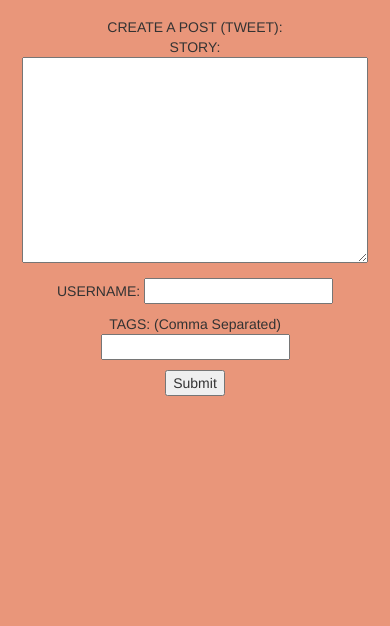
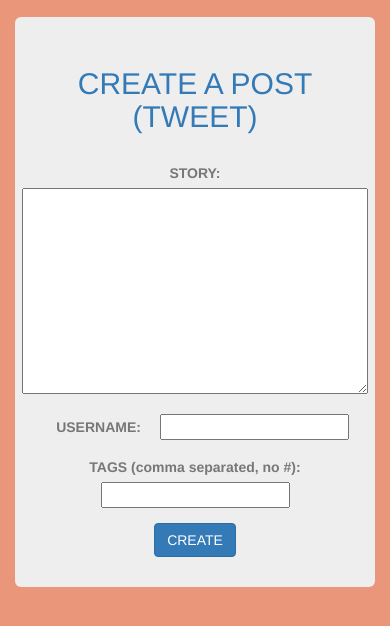
Before and after one commit to bounswe/bounswe2018group7, a Django app: page /ui/create_post in a window 390 px wide. Shown: the part 55-681 px from the top of the page. Run offline with Django 3.2, Linux system fonts and the light colour scheme; some libraries are stand-ins or nearby versions.

Commit message:
Revise create post UI

```diff
--- a/twitterApiProject/Ui/templates/Ui/base.html
+++ b/twitterApiProject/Ui/templates/Ui/base.html
@@ -43,7 +43,7 @@
                         <li><a href="{% url 'list_tweets' %}">All Posts</a></li>
                         <li><a href="{% url 'geturl' %}">Posts Including URLs</a></li>
                         <li><a href="{% url 'create_post' %}">Create Post</a></li>
-                        <li><a href="{% url 'search' %}">Search Posts</a></li>
+                        <li><a href="">Search Posts</a></li>
                         <li><a href="https://github.com/bounswe/bounswe2018group7">About Us</a></li>
                         </li>
                     </ul>
--- a/twitterApiProject/Ui/templates/Ui/create_post.html
+++ b/twitterApiProject/Ui/templates/Ui/create_post.html
@@ -1,5 +1,3 @@
-
-
 {% extends 'Ui/base.html' %}
 {% block title %}HiStory{% endblock %}
 
@@ -10,27 +8,38 @@
 <div class="container">
 
 <div class="row">
-            <div class="col-md-6 col-md-offset-3 text-center">
-                <div style="color: white">
+<div class="col-md-8 col-md-offset-2 text-center">
 {% if status == 'error' %}
-                        PROCESS WAS NOT SUCCESSFUL. ERROR MESSAGE: {{ message }}
+    <h2 class="text-danger">POST COULDN'T BE CREATED. ERROR MESSAGE:</h2>
+    <h3>{{ message }}</h3>
+    <br>
 {% elif status == 'success' %}
-                        PROCESS WAS  SUCCESSFUL. CREATED POST (TWEET): {{ message }}
+    <h2 class="text-success">POST WAS SUCCESSFULLY CREATED. TWEET:</h2>
+    <h3>{{ message }}</h3>
+    <br>
 {% endif %}
 
-                </div>
 
-                CREATE A POST (TWEET):
+<div class="jumbotron">
+<h2 class="text-primary font-weight-bold">CREATE A POST (TWEET)</h2>
 </br>
-
 <form action="/ui/create_post" method="post">
 {% csrf_token %}
-                    <p>STORY: {{ form.story }}</p>
-                    <p>USERNAME: {{ form.username }}</p>
-                    <p>TAGS: (Comma Separated) {{ form.tags }}</p>
-                    <input type="submit" value="Submit"/>
+	<div class="form-group row">
+    	<label class="col-sm-5 col-form-label text-muted">STORY:</label>
+      	{{ form.story }}
+  	</div>
+	<div class="form-group row">
+    	<label class="col-sm-5 col-form-label text-muted">USERNAME:</label>
+      	{{ form.username }}
+  	</div>
+	<div class="form-group row">
+    	<label class="col-sm-5 col-form-label text-muted">TAGS (comma separated, no #):</label>
+      	{{ form.tags }}
+  	</div>
+  <button type="submit" class="btn btn-primary">CREATE</button>
 </form>
-
+</div>
 
 </div>
 
```
Lines whose indentation alone changed are shown as unchanged.
